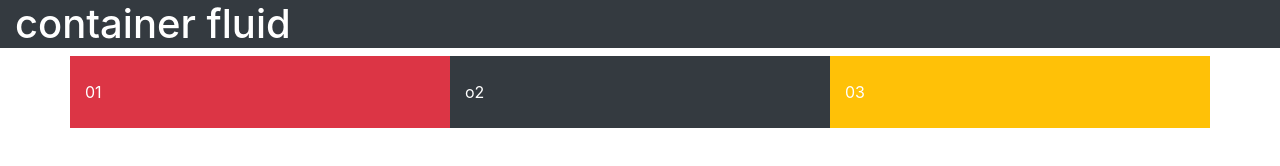
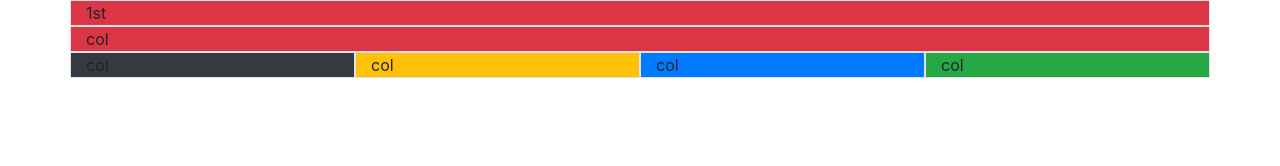
Before and after one commit to IMiraz/bootstrap4-with--flexbox, a website: page grid-layout.html in a window 1280 px wide. Drawn offline with nearby package versions, Linux system fonts and the light colour scheme.

Commit message:
grid layout with multiple col row interting

```diff
--- a/grid-layout.html
+++ b/grid-layout.html
@@ -14,27 +14,19 @@
 <!--- start header section-->
 
 <!-- IMPORTANT SM  means small MD means :medium and py top buttom padding -->
-<!-- container fluid -->
-<div class="container-fluid bg-dark text-white">
-        <h1>container fluid</h1>
-       </div>
-       <!-- end -->
 
-       <div class="container  text-white">
-           <div class="row">
-<div class="col-sm-12 bg-danger py-4 col-md-4 col-sm-offset-4">
-    01
+<div class="container bg-danger">
+        <div class="row">
+                <div class="col border" >1st</div>
+                <div class="w-100 "></div>
+                <div class="col border" >col</div>
+                <div class="w-100 "></div>
+                <div class="col border bg-dark">col</div>
+                <div class="col border bg-warning">col</div>
+                <div class="col border bg-primary">col</div>
+                <div class="col border bg-success">col</div>
+              </div>
 </div>
-<div class="col-sm-12 bg-dark col-md-4 py-4 col-sm-offset-4">
-o2
-</div>
-<div class="col-sm-12 bg-warning col-md-4 py-4 col-sm-offset-4">
-03
-</div>
-           </div>
-           </div>
-
-<!-- END CARD -->
 </body>
 
 
```
